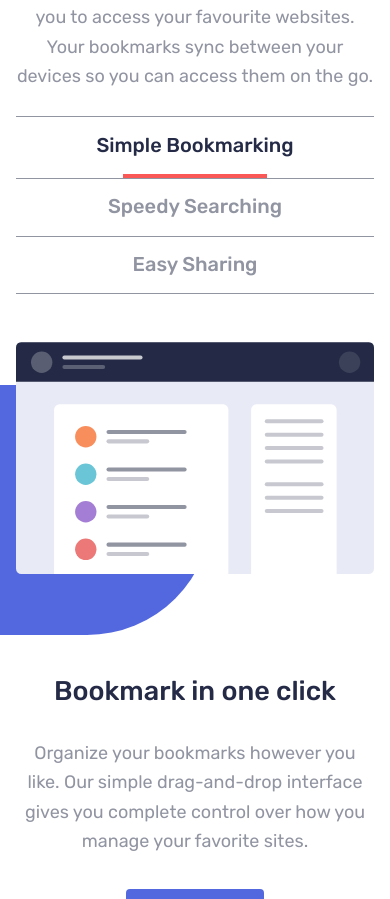
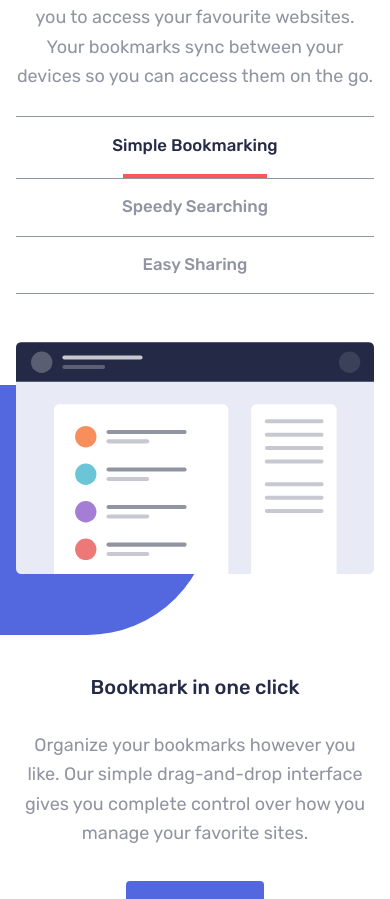
Before and after one commit to Master-Osaro/53_bookmark-landing-page, a React (Create React App) app: page / in a window 390 px wide. Shown: the part 1045-1944 px from the top of the page. Built offline with nearby package versions, Linux system fonts and the light colour scheme.

Commit message:
Update App.css

```diff
--- a/src/App.css
+++ b/src/App.css
@@ -384,6 +384,7 @@ nav .logo{
 
 @media only screen and (max-width: 720px) {
   .features__tabs-header p{
+    font-size: 1.05rem;
     padding: 0;
     border-top: 1px solid var(--Grayish-Blue);
   }
@@ -479,6 +480,9 @@ nav .logo{
 @media only screen and (max-width: 720px) {
   .features__tabs-content--text{
     text-align: center;
+  }
+  .features__tabs-content--text h2{
+    font-size: 1.25rem;
   }
 }
 
```
